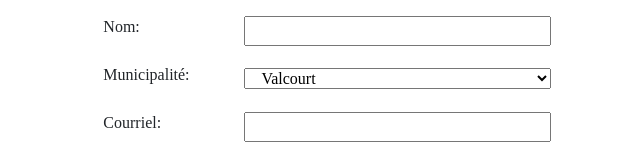
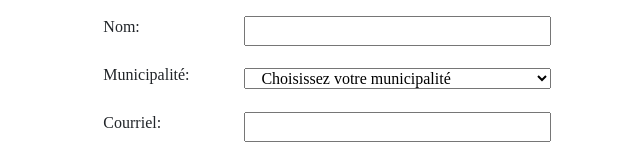
Before and after one commit to NehadTaha/Valcourt_app, a React (Create React App) app in the folder Frontend/: page /signup in a window 1280 px wide. Shown: the part 253-411 px from the top of the page, without its empty margins (319-959 px from the left). Built offline with nearby package versions, Linux system fonts and the light colour scheme.

Commit message:
Made choosing a municipality obligatory.

```diff
--- a/Frontend/src/Pages/SignUpPage.jsx
+++ b/Frontend/src/Pages/SignUpPage.jsx
@@ -10,6 +10,7 @@ function SignUpPage() {
     const [selectedInterests, setSelectedInterests] = useState([]);
 
     const interests = topics;
+    const municipalityText = 'Choisissez votre municipalité'
 
     // Updates the form
     function handleInputChange(key, newValue) {
@@ -41,7 +42,14 @@ function SignUpPage() {
     const handleSubmit = async (e) => {
         e.preventDefault();
 
-        if (form.password !== form.confirmPassword) {
+        console.log(form.town);
+
+        if(form.town == null || form.town === municipalityText) {
+            alert('Indiquez votre municipalité.')
+            return
+        }
+
+        if(form.password !== form.confirmPassword) {
             alert('Les mots de passe ne sont pas pareils.');
             return;
         }
@@ -92,6 +100,7 @@ function SignUpPage() {
                         <div className="row align-items-center mb-3">
                             <label className='form-label col-4' >Municipalité:</label>
                             <select className='col' id="municipalité" onChange={(event) => handleInputChange('town', event.target.value, option => option.value)}>
+                                    <option>{municipalityText}</option>
                                 {municipalities.map((element, index) => (
                                     <option key={index} value={element}>
                                         {element}
```
